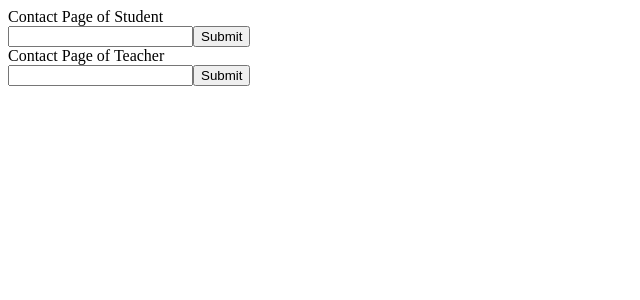
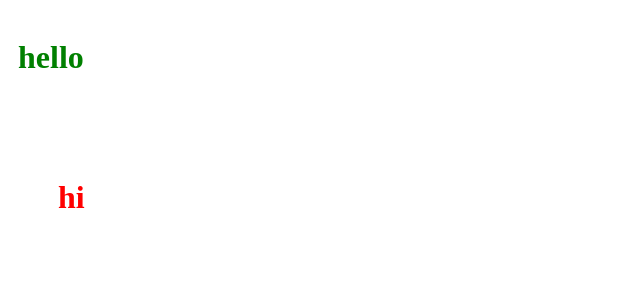
Before and after one commit to kevinisavailable/react-app-learn, a React (Create React App) app: page / in a window 1280 px wide. Shown: the top 300 px of the page, without its empty margins (0-640 px from the left). Built offline with nearby package versions, Linux system fonts and the light colour scheme.

Commit message:
Example 2

```diff
--- a/src/App.js
+++ b/src/App.js
@@ -1,13 +1,20 @@
 //This example shows how to pass props to components
 import Contact from "./example1";
+import Name from "./example2";
 
+
+const id = {name:"hello",id:1}
+const im = {name:"hi",id:2}
 function App() {
   return (
     <div className="App">
-      <Contact name ="Student"/>
-      <Contact name = "Teacher"/>
+      {/* <Contact name ="Student"/>
+      <Contact name = "Teacher"/>  */}
+      <Name name={id} st={{color:"green",padding:"10px" }} />
+      <Name name={im} st={{color:"red",padding:"50px" }} />
+
     </div>
-  );
+  )
 }
 
 export default App;
--- /dev/null
+++ b/src/example2.js
@@ -0,0 +1,8 @@
+
+export default function Name(props){
+    console.log(props);
+    return(
+    <div style={props.st}>
+        <h1>{props.name.name}</h1>
+    </div>)
+}
```
